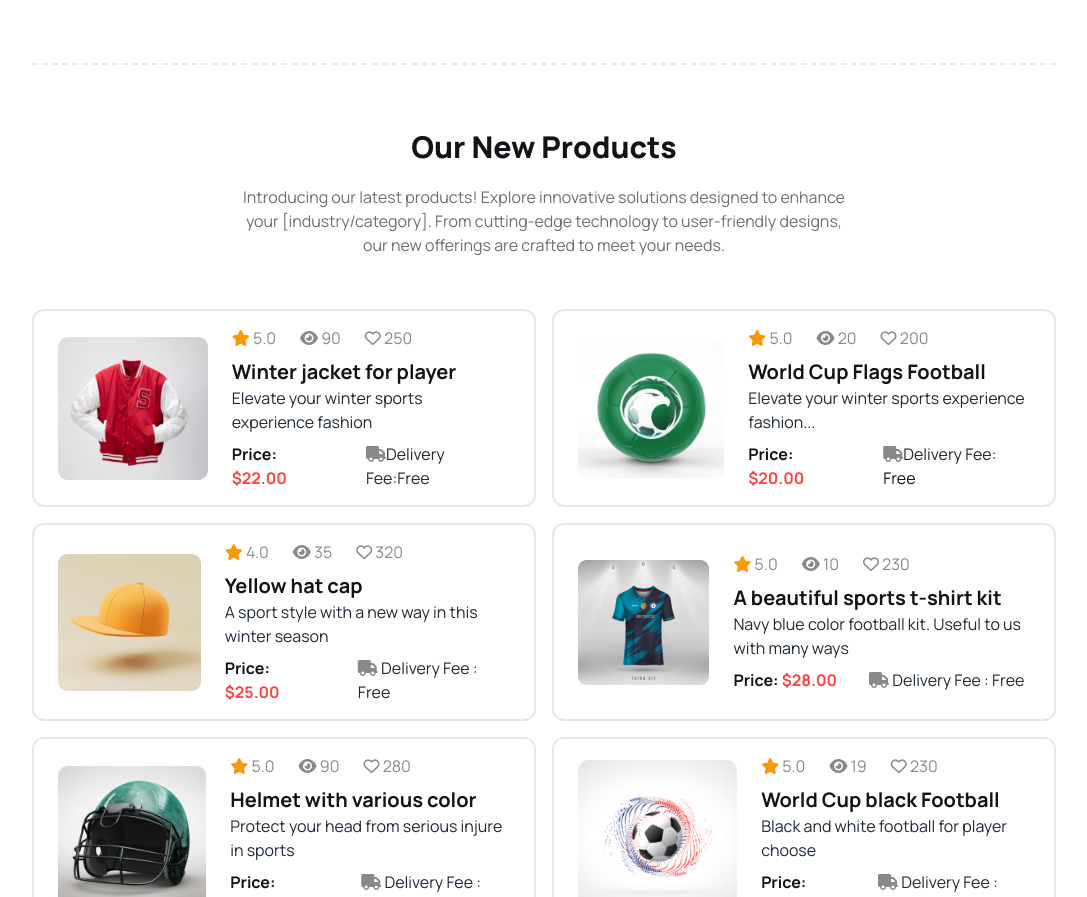
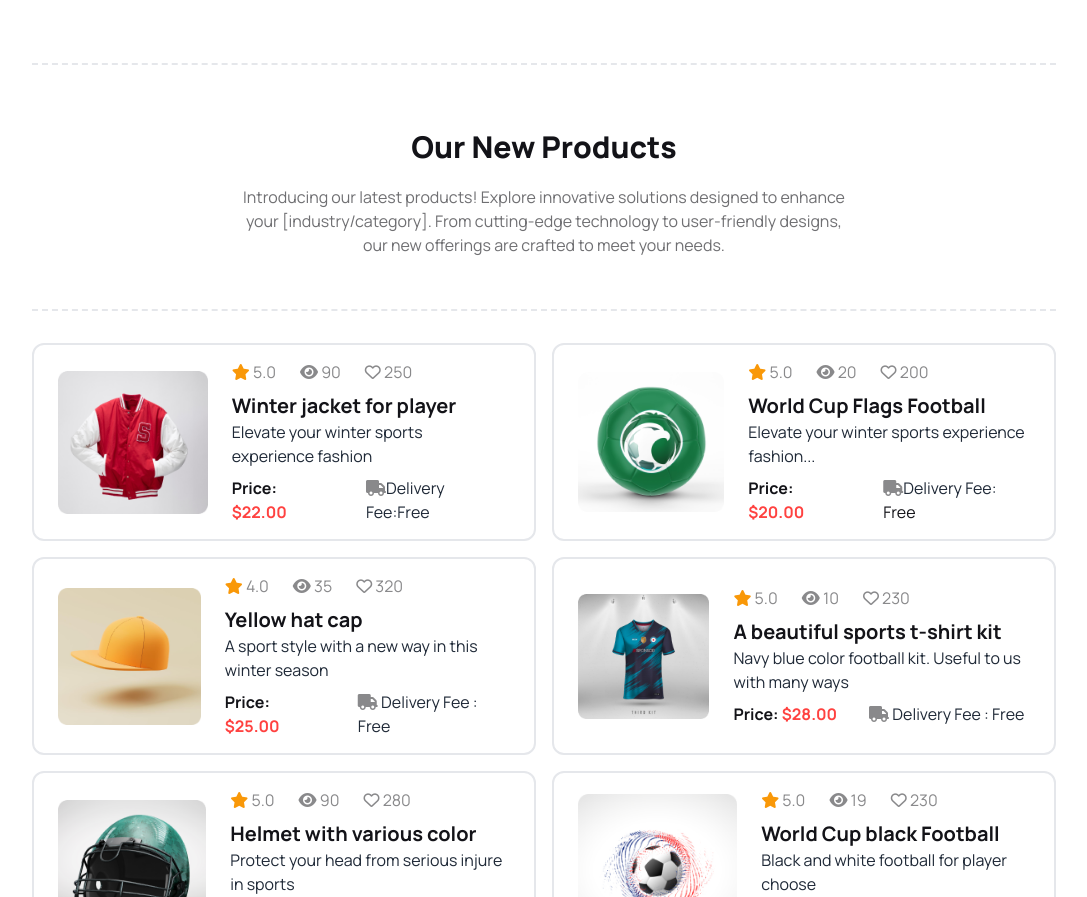
Before and after one commit to Sarower007/B9-zimi-hockeys-assignment-03, a plain HTML site: page index.html in a window 1280 px wide. Shown: the part 2240-3137 px from the top of the page, without its empty margins (96-1183 px from the left). Drawn offline with nearby package versions, Linux system fonts and the light colour scheme.

Commit message:
Update index.html

```diff
--- a/index.html
+++ b/index.html
@@ -229,7 +229,7 @@
 
     <!-- Our New Products -->
     <section class="py-8  lg:mt-4 border-t-2  border-dashed">
-      <div class="flex py-8 justify-center items-center flex-col">
+      <div class="flex py-8 justify-center border-b-2 mb-8 border-dashed  items-center flex-col">
         <h1 class="text-3xl text-[#131318] text-center font-extrabold">Our New Products</h1>
         <p class=" text-center w-3/5 my-5 text-[#1313189c]">
           Introducing our latest products! Explore innovative solutions designed to enhance your [industry/category]. From cutting-edge technology to user-friendly designs, our new offerings are crafted to meet your needs. </p>
```
